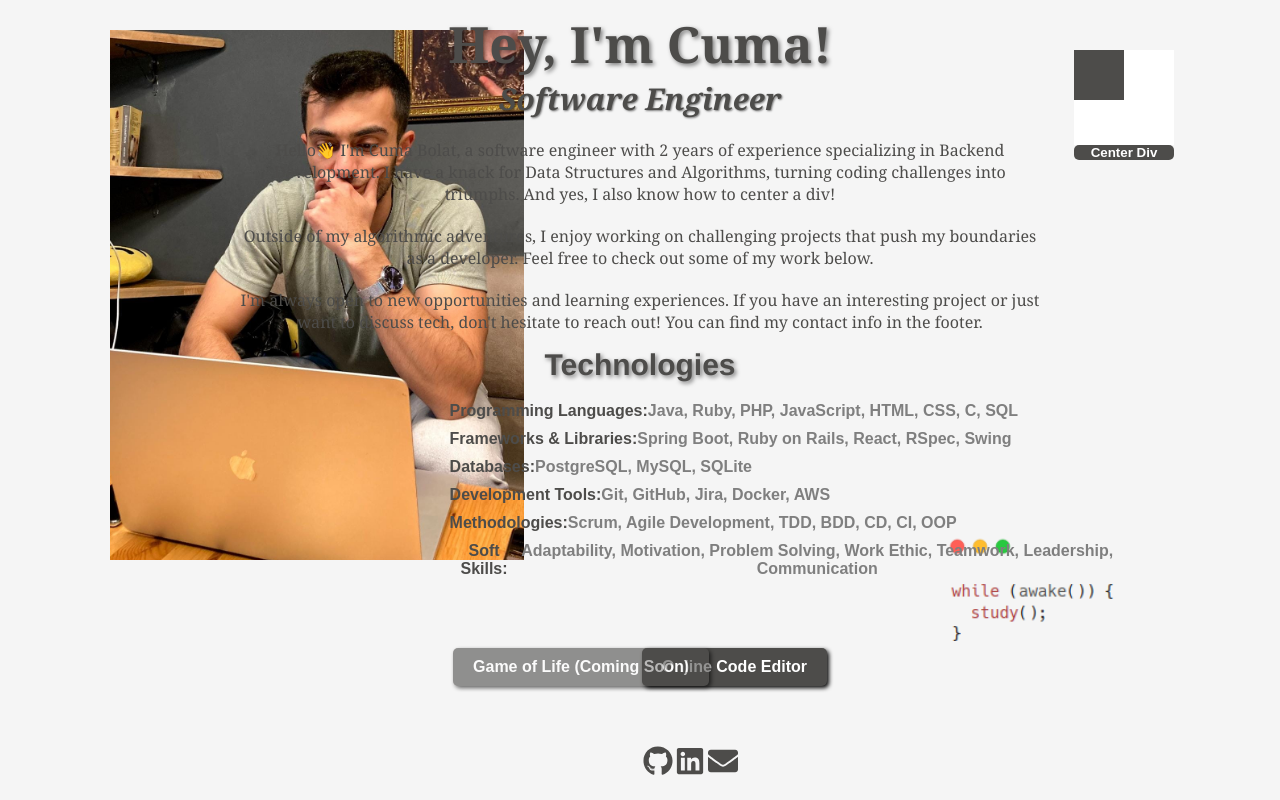
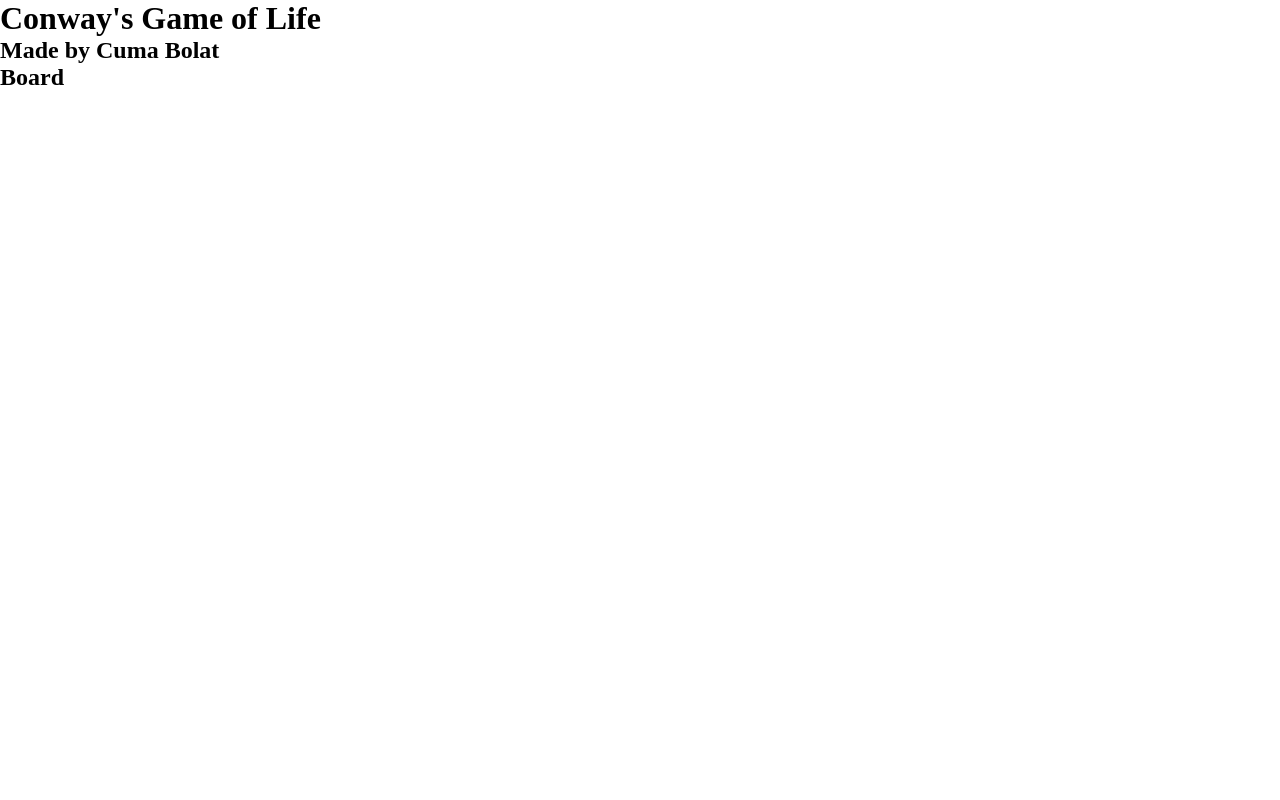
Before and after one commit to CumaBolat/code-hub, a React (Create React App) app in the folder src/main/frontend/: page /game-of-life in a window 1280 px wide. Built offline with nearby package versions, Linux system fonts and the light colour scheme.

Commit message:
created necessary files for frontend

```diff
--- a/src/main/frontend/src/App.js
+++ b/src/main/frontend/src/App.js
@@ -2,6 +2,7 @@ import React, { useEffect, useState } from 'react';
 import { BrowserRouter as Router, Route, Routes } from 'react-router-dom';
 import Home from './pages/Home';
 import Combiner from './pages/ide/components/Combiner';
+import GameOfLife from './pages/gol/components/GameOfLife';
 
 function App() {
 
@@ -11,7 +12,7 @@ function App() {
         <Routes>
           <Route path="/" element={<Home />} />
           <Route path="/code-editor" element={<Combiner />} />
-          <Route path="/game-of-life" element={<Home />} />
+          <Route path="/game-of-life" element={<GameOfLife />} />
         </Routes>
       </Router>
     </div>
--- a/src/main/frontend/src/pages/Home.js
+++ b/src/main/frontend/src/pages/Home.js
@@ -86,7 +86,7 @@ function LoginRegisterButtons() {
         </section>
 
         <div className="button-container">
-          <button className='home-button disabled-button' onClick={hanleGameOfLife}>Game of Life (Coming Soon)</button>
+          <button className='home-button' onClick={hanleGameOfLife}>Game of Life (Coming Soon)</button>
           <button className='home-button' onClick={handleEditor}>Online Code Editor</button>
         </div>
       </div>
--- /dev/null
+++ b/src/main/frontend/src/pages/gol/components/Board.js
@@ -0,0 +1,11 @@
+import React from "react";
+
+function Board() {
+  return (
+    <div>
+      <h2>Board</h2>
+    </div>
+  );
+}
+
+export default Board;
--- /dev/null
+++ b/src/main/frontend/src/pages/gol/components/GameOfLife.js
@@ -0,0 +1,15 @@
+import React from 'react';
+
+import Board from './Board';
+
+function GameOfLife() {
+  return (
+    <div>
+      <h1>Conway's Game of Life</h1>
+      <h2>Made by Cuma Bolat</h2>
+      <Board />
+    </div>
+  );
+}
+
+export default GameOfLife;
```
Also changed, not shown: src/main/frontend/src/pages/gol/components/Buttons.js (added), src/main/frontend/src/pages/gol/css/board.css (added), src/main/frontend/src/pages/gol/css/buttons.css (added), src/main/frontend/src/pages/gol/css/gameoflife.css (added).
